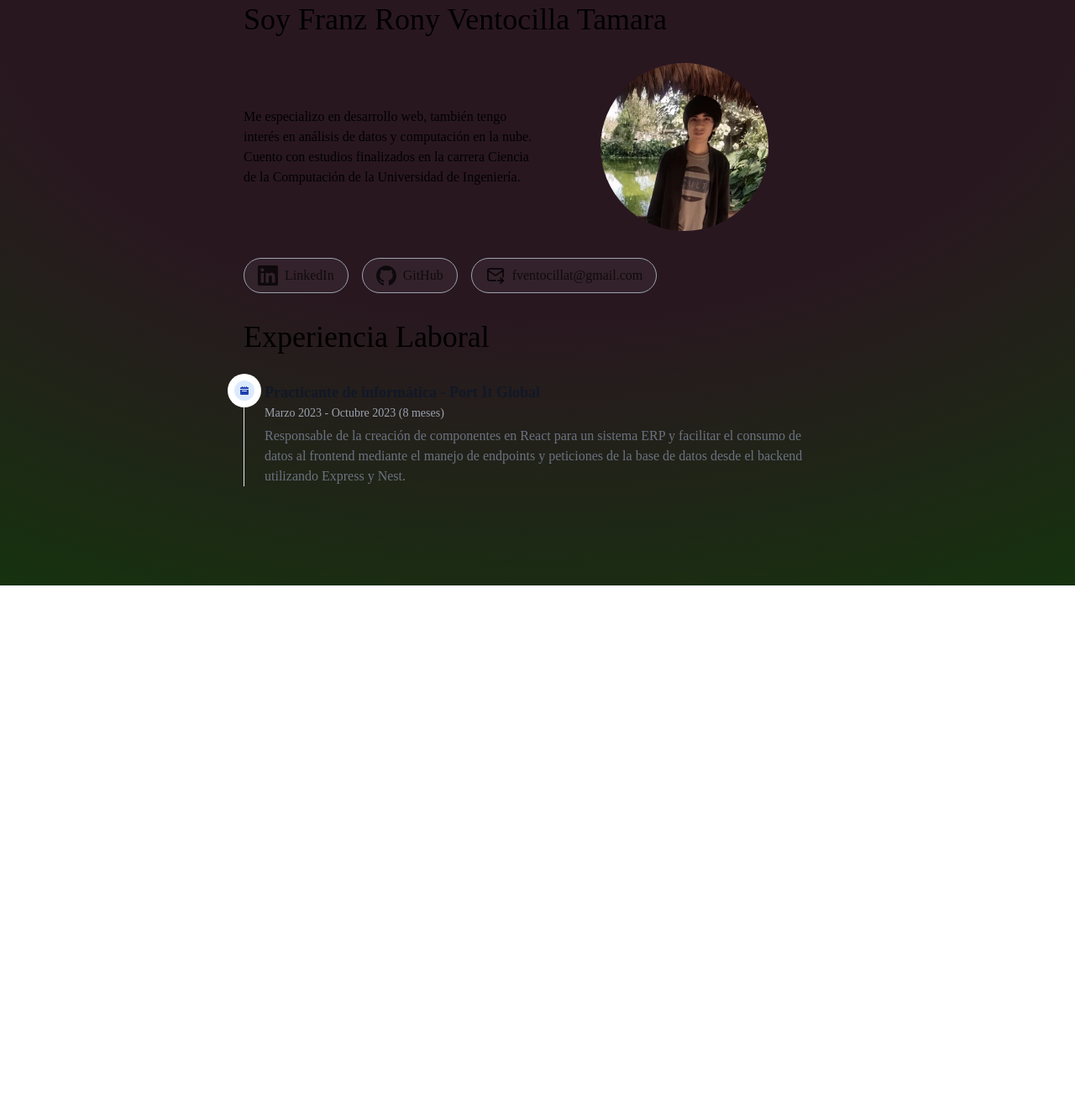
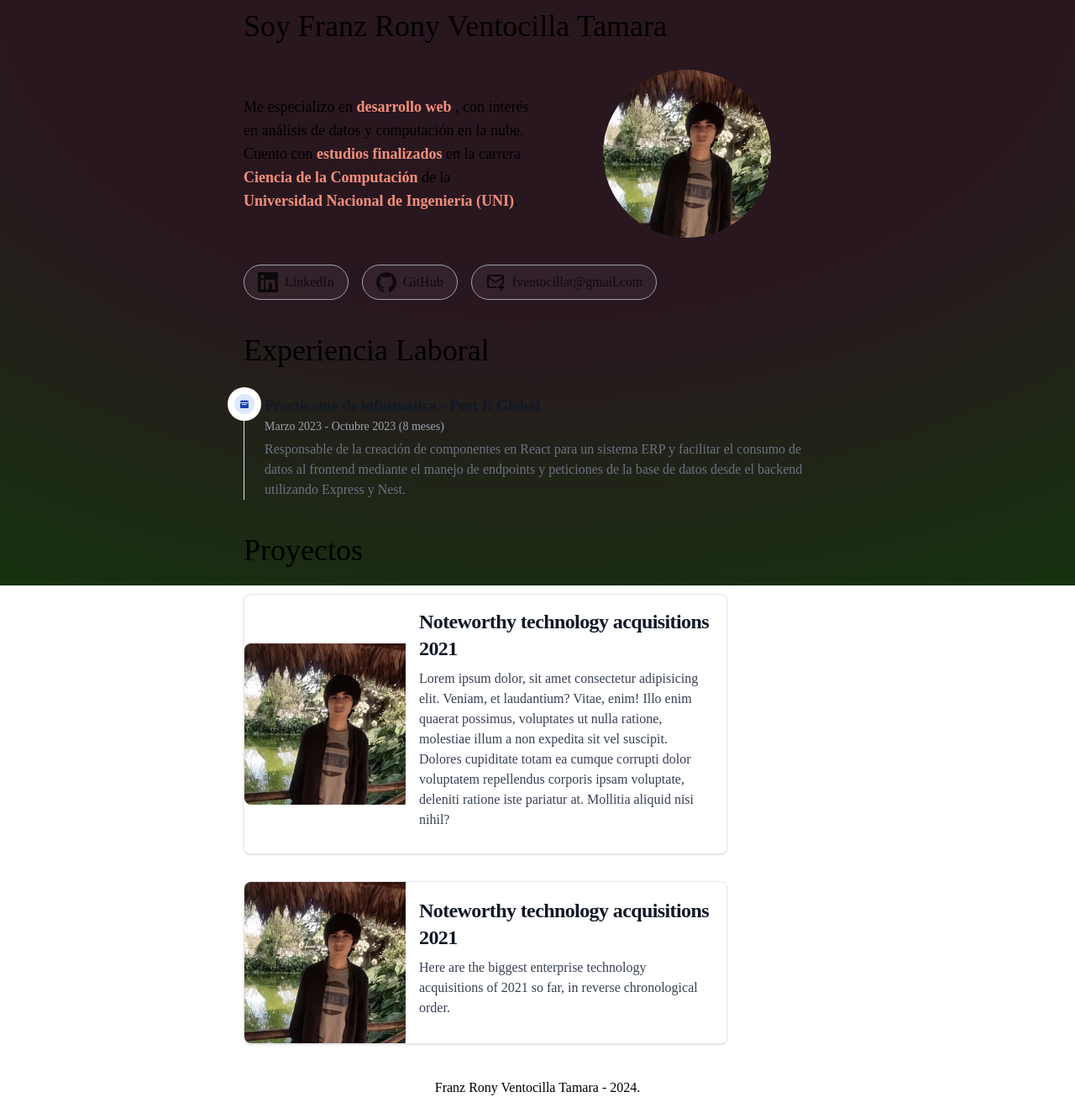
Before and after one commit to Franz04Rony/Franz04Rony.github.io, an Astro site: page / in a window 1280 px wide. Shown: the part 103-1434 px from the top of the page at 84% size. Before the commit the page ends 800 px from the top, so only its background shows below. Built offline with nearby package versions, Linux system fonts and the light colour scheme; Astro itself is replaced by a stand-in of ours.

Commit message:
add projects and footer

```diff
--- a/src/components/AboutMe.astro
+++ b/src/components/AboutMe.astro
@@ -1,9 +1,14 @@
-<section class="mx-auto w-[300px] md:w-[700px] ">
+<section class="mx-auto w-[300px] md:w-[700px] my-10">
     <h1 class="text-4xl my-8">Soy Franz Rony Ventocilla Tamara</h1>
-    <div class="flex justify-between w-full my-8 flex-wrap items-center">
-        <p class="w-[200px] grow"> Me especializo en desarrollo web, también tengo interés en análisis de datos y computación en la nube.
-            Cuento con estudios finalizados en la carrera Ciencia de la Computación de la Universidad de Ingeniería.
-        </p>
+    <div class="flex justify-between w-full my-8 flex-wrap items-center gap-3">
+        <div class="w-[200px] grow text-lg">
+            Me especializo en
+            <h1 class="inline text-[#F38F7B] font-bold">desarrollo web</h1>
+            , con interés en análisis de datos y computación en la nube. Cuento con
+            <h1 class="inline text-[#F38F7B] font-bold">estudios finalizados</h1>
+            en la carrera <h1 class="inline text-[#F38F7B] font-bold">Ciencia de la Computación</h1>
+            de la <h1 class="inline text-[#F38F7B] font-bold">Universidad Nacional de Ingeniería (UNI)</h1>.
+        </div>
         <picture class="flex justify-center grow">
             <img src="images/perfil-franz.webp" alt="photo profile" class="object-cover rounded-full w-44 h-44 md:w-[200px] md:h-[200px] ">
         </picture>
--- a/src/components/Experience.astro
+++ b/src/components/Experience.astro
@@ -1,7 +1,7 @@
-<section class="mx-auto w-[300px] md:w-[700px]">
+<section class="mx-auto w-[300px] md:w-[700px] my-10">
     <h1 class="text-4xl my-8">Experiencia Laboral</h1>
 
-    <ol class="relative border-s border-gray-200 dark:border-gray-700">
+    <ol class="relative border-s border-gray-200 dark:border-gray-700 -z-10">
         <li class="mb-10 ms-6">
             <span class="absolute flex items-center justify-center w-6 h-6 bg-blue-100 rounded-full -start-3 ring-8 ring-white dark:ring-gray-900 dark:bg-blue-900">
                 <svg class="w-2.5 h-2.5 text-blue-800 dark:text-blue-300" aria-hidden="true" xmlns="http://www.w3.org/2000/svg" fill="currentColor" viewBox="0 0 20 20">
--- /dev/null
+++ b/src/components/Footer.astro
@@ -0,0 +1,9 @@
+---
+const year = new Date().getFullYear()
+---
+<section class="mx-auto w-[300px] md:w-[700px] mt-10 mb-6">
+    <h1 class="text-center">
+        Franz Rony Ventocilla Tamara - {year}.
+    </h1>
+
+</section>
--- a/src/components/Header.astro
+++ b/src/components/Header.astro
@@ -5,6 +5,7 @@
     flex flex-row items-center
     bg-neutral-200 dark:bg-black/55
     backdrop-blur-2xl
+    z-20
    ">
         <a class="cursor-pointer py-2 px-3 hover:bg-white/30 rounded-full select-none"  >
             Sobre mí
--- a/src/components/Projects.astro
+++ b/src/components/Projects.astro
@@ -0,0 +1,31 @@
+<section class="mx-auto w-[300px] md:w-[700px] my-10">
+    <h1 class="text-4xl my-8">
+        Proyectos
+    </h1>
+    <div class="flex gap-8 flex-wrap">
+        <a href="#" class="flex flex-col items-center
+         bg-white border border-gray-200 rounded-lg shadow hover:bg-gray-100
+         md:flex-row md:max-w-xl
+        dark:border-gray-700 dark:bg-gray-800 dark:hover:bg-gray-700"
+          >
+            <img class="object-cover w-full rounded-t-lg h-30 md:h-auto md:w-48 md:rounded-none md:rounded-s-lg" src="images/perfil-franz.webp" alt="">
+            <div class="flex flex-col justify-between p-4 leading-normal">
+                <h5 class="mb-2 text-2xl font-bold tracking-tight text-gray-900 dark:text-white">Noteworthy technology acquisitions 2021</h5>
+                <p class="mb-3 font-normal text-gray-700 dark:text-gray-400">Lorem ipsum dolor, sit amet consectetur adipisicing elit. Veniam, et laudantium? Vitae, enim! Illo enim quaerat possimus, voluptates ut nulla ratione, molestiae illum a non expedita sit vel suscipit. Dolores cupiditate totam ea cumque corrupti dolor voluptatem repellendus corporis ipsam voluptate, deleniti ratione iste pariatur at. Mollitia aliquid nisi nihil?</p>
+            </div>
+        </a>
+
+        <a href="#" class="flex flex-col items-center
+         bg-white border border-gray-200 rounded-lg shadow hover:bg-gray-100
+         md:flex-row md:max-w-xl
+        dark:border-gray-700 dark:bg-gray-800 dark:hover:bg-gray-700"
+          >
+            <img class="object-cover w-full rounded-t-lg h-30 md:h-auto md:w-48 md:rounded-none md:rounded-s-lg" src="images/perfil-franz.webp" alt="">
+            <div class="flex flex-col justify-between p-4 leading-normal">
+                <h5 class="mb-2 text-2xl font-bold tracking-tight text-gray-900 dark:text-white">Noteworthy technology acquisitions 2021</h5>
+                <p class="mb-3 font-normal text-gray-700 dark:text-gray-400">Here are the biggest enterprise technology acquisitions of 2021 so far, in reverse chronological order.</p>
+            </div>
+        </a>
+
+    </div>
+</section>
--- a/src/layouts/Layout.astro
+++ b/src/layouts/Layout.astro
@@ -2,7 +2,6 @@
 import '@fontsource-variable/onest';
 interface Props {
 	title: string,
-	description: string
 }
 
 const { title } = Astro.props;
--- a/src/pages/index.astro
+++ b/src/pages/index.astro
@@ -3,12 +3,16 @@ import Header from '../components/Header.astro';
 import Layout from '../layouts/Layout.astro';
 import AboutMe from '../components/AboutMe.astro';
 import Experience from '../components/Experience.astro';
+import Projects from '../components/Projects.astro';
+import Footer from '../components/Footer.astro';
 ---
 
-<Layout title="Welcome to Astro." description="mama huevo">
+<Layout title="Portfolio Franz Ventocilla. Desarrollador FullStack">
 	<main>
 		<Header/>
 		<AboutMe/>
 		<Experience/>
+		<Projects/>
+		<Footer/>
 	</main>
 </Layout>
```
